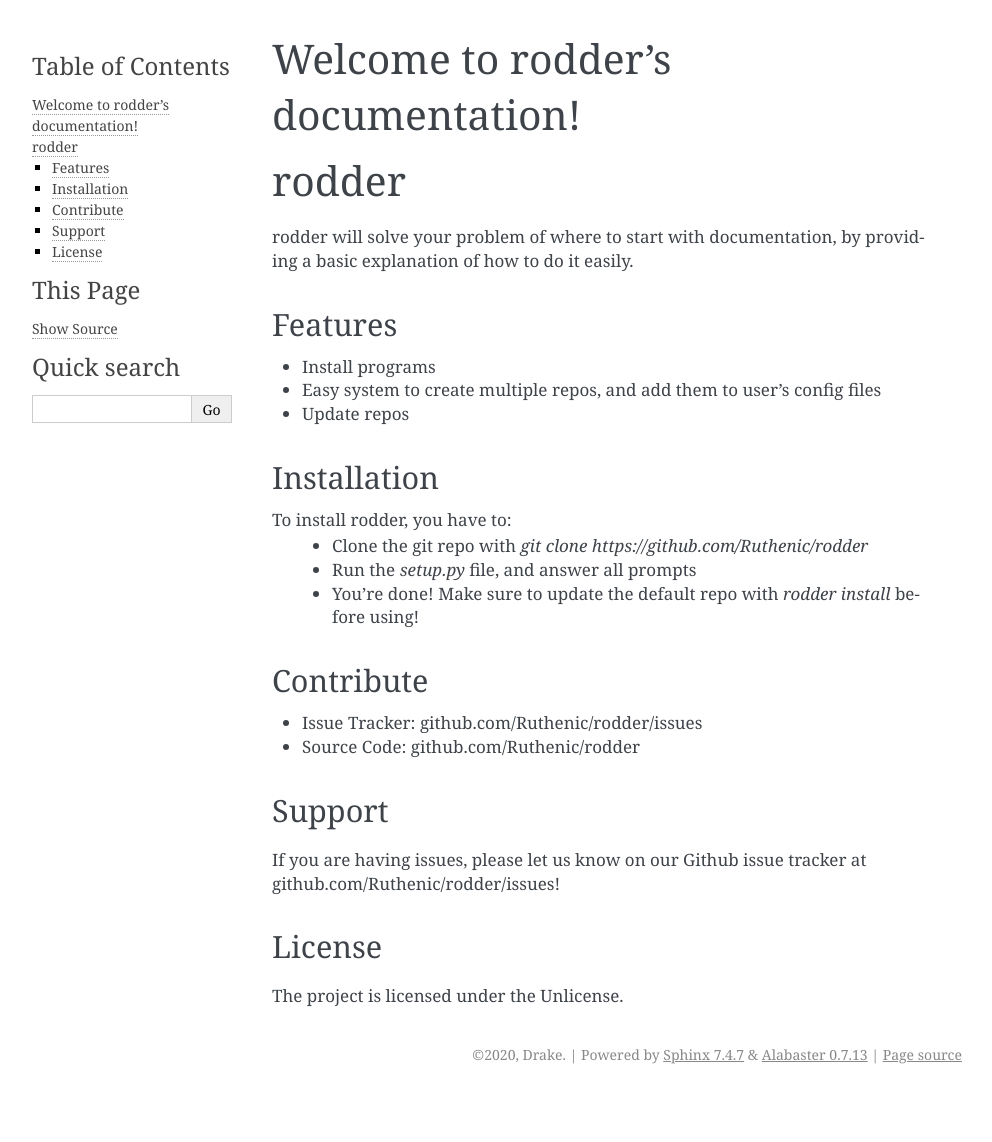
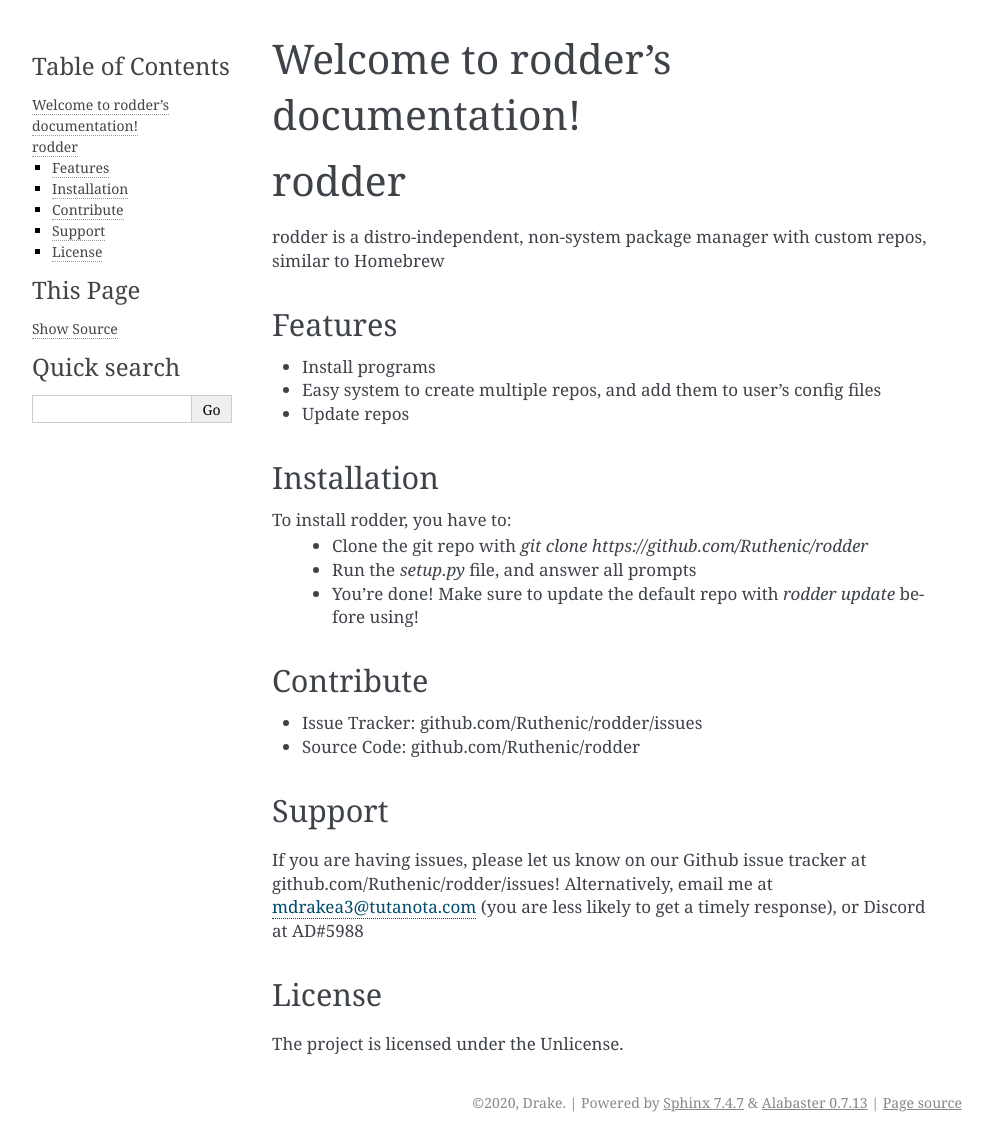
Before and after one commit to Ruthenic/rodder, a Sphinx documentation site: the page built from docs/index.rst, in a window 1280 px wide. Shown: the whole page, without its empty margins (148-1140 px from the left). Built offline with Sphinx 7.4.7, drawn with Linux system fonts in a browser that asks for light colours; before the commit the page ends 1094 px from its top, so only the background shows below that.

Commit message:
Update docs

```diff
--- a/docs/index.rst
+++ b/docs/index.rst
@@ -15,8 +15,7 @@
 rodder
 ========
 
-rodder will solve your problem of where to start with documentation,
-by providing a basic explanation of how to do it easily.
+rodder is a distro-independent, non-system package manager with custom repos, similar to Homebrew
 
 Features
 --------
@@ -31,7 +30,7 @@
 To install rodder, you have to:
 	- Clone the git repo with `git clone https://github.com/Ruthenic/rodder`
 	- Run the `setup.py` file, and answer all prompts
-	- You're done! Make sure to update the default repo with `rodder install` before using!
+	- You're done! Make sure to update the default repo with `rodder update` before using!
 ..
   TODO: Allow setup to be ran with a bash oneliner with curl or wget or something
 
@@ -44,7 +43,7 @@
 Support
 -------
 
-If you are having issues, please let us know on our Github issue tracker at github.com/Ruthenic/rodder/issues!
+If you are having issues, please let us know on our Github issue tracker at github.com/Ruthenic/rodder/issues! Alternatively, email me at mdrakea3@tutanota.com (you are less likely to get a timely response), or Discord at AD#5988
 
 License
 -------
```
